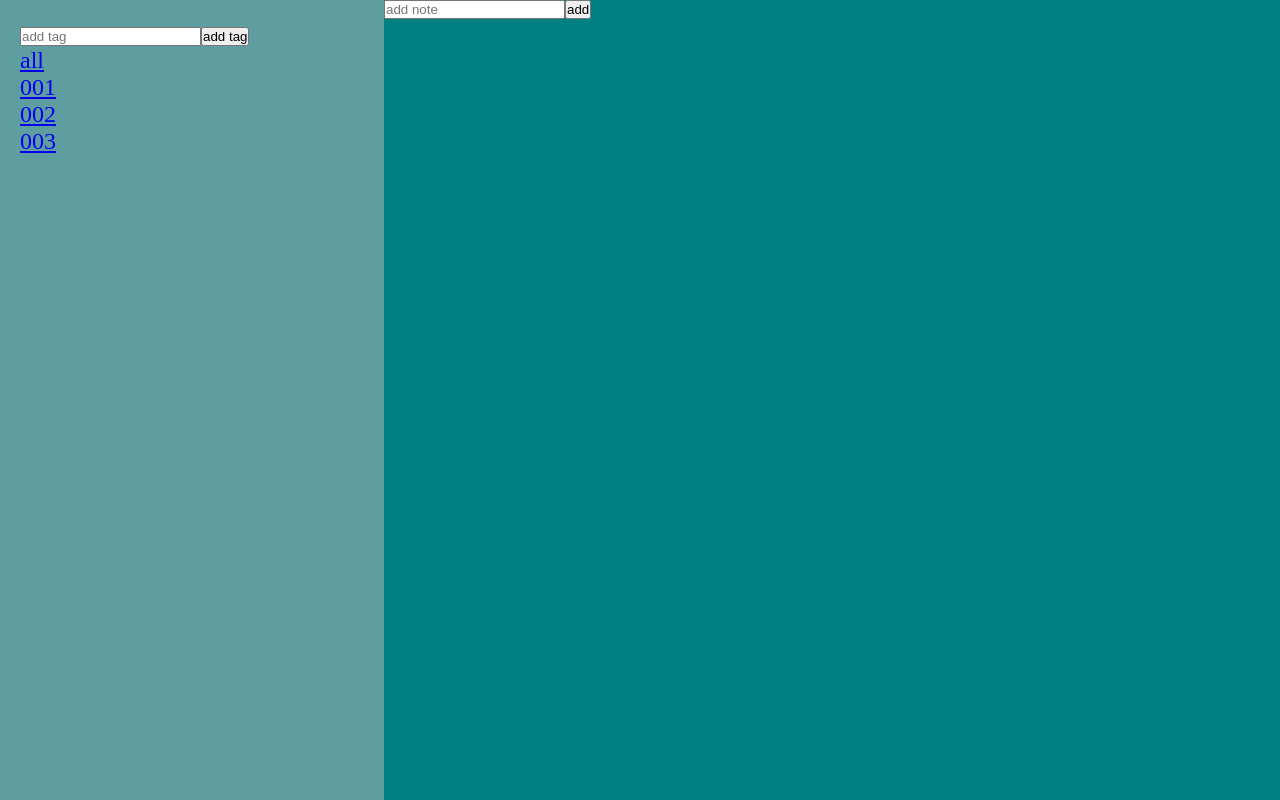
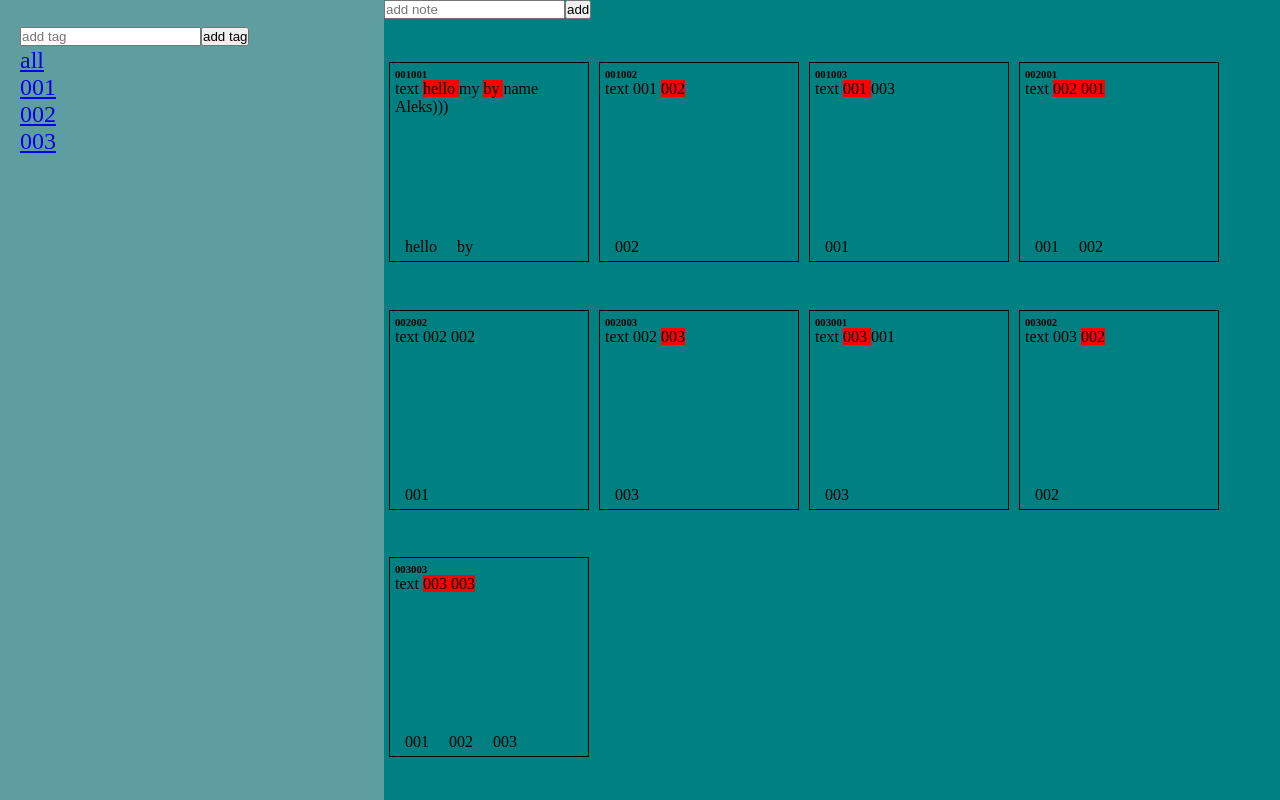
Before and after one commit to AleksTimofeev/note-editor, a React (Create React App) app: page /#/note in a window 1280 px wide. Built offline with nearby package versions, Linux system fonts and the light colour scheme.

Commit message:
refactor render all notes

```diff
--- a/src/components/navigation/navigation.module.scss
+++ b/src/components/navigation/navigation.module.scss
@@ -1,4 +1,5 @@
 .wrapper {
+  min-width: 30%;
   width: 30%;
   display: flex;
   flex-direction: column;
--- a/src/components/notes/NotesContainer.tsx
+++ b/src/components/notes/NotesContainer.tsx
@@ -4,6 +4,7 @@ import {useAppSelector} from "../../store/store";
 import {Note} from "./note/Note";
 import styles from './NotesContainer.module.scss'
 import {AddNote} from "./addNote/AddNote";
+import {NoteType} from "../../store/noteReducer";
 
 export const NotesContainer = () => {
 
@@ -11,17 +12,12 @@ export const NotesContainer = () => {
   const {tag} = params
   const tags = useAppSelector(state => state.notes.tagsList)
   const notes = useAppSelector(state => state.notes.noteData)
-  const notesForRender = notes.filter(item => item.tags.some(value => value === tag))
-  // if(tag === undefined){
-  //   tags.map(item => {
-  //     notesForRender.push(...notes[item])
-  //   })
-  // }else if(tag && notes[tag]){
-  //   notesForRender.push(...notes[tag])
-  // }
-
-
-
+  let notesForRender: NoteType[] = []
+  if (tag === undefined || !tags.some(value => value === tag)){
+    notesForRender = notes
+  }else{
+    notesForRender = notes.filter(item => item.tags.some(value => value === tag))
+  }
 
   return (
     <div className={styles.wrapper}>
```
